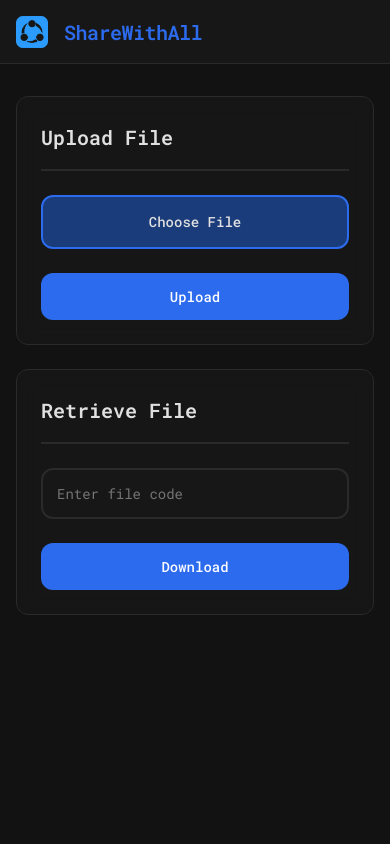
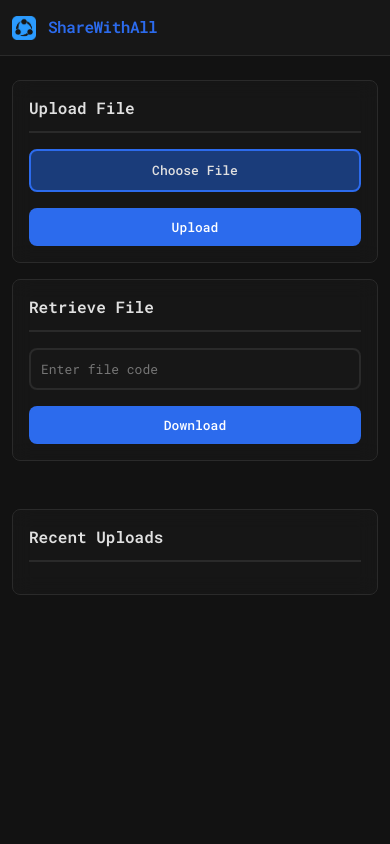
Before and after one commit to NorzOman/sharewithall, a Flask app: page / in a window 390 px wide. Run offline with Flask 3, Linux system fonts and the light colour scheme.

Commit message:
added recent uploads

```diff
--- a/app.py
+++ b/app.py
@@ -43,7 +43,21 @@ cleanup_thread.start()
 @app.route('/')
 def base():
     try:
-        return render_template('base.html')
+        all_files = []
+        current_time = time.time()
+
+        with files_lock:
+            for route_id, file_info in global_files.items():
+                is_expired = current_time - file_info['created_at'] > 900  # 15 minutes
+                if not is_expired:  # Only show non-expired files
+                    all_files.append({
+                        'route_id': route_id,
+                        'filename': file_info['filename'],
+                        'created_at': time.strftime('%Y-%m-%d %H:%M:%S', time.localtime(file_info['created_at'])),
+                        'expires_at': time.strftime('%Y-%m-%d %H:%M:%S', time.localtime(file_info['created_at'] + 900))
+                    })
+
+        return render_template('base.html', active_files=all_files)
     except Exception as e:
         return jsonify({'error': 'Failed to render template: ' + str(e)}), 500
 
@@ -124,32 +138,5 @@ def download(route_id):
         return jsonify({'error': 'Download failed: ' + str(e)}), 500
 
 
-@app.route('/admin', methods=['GET', 'POST'])
-def admin():
-    if request.method == 'POST':
-        password = request.form.get('password')
-
-        if password == ADMIN_PASSWORD:
-            all_files = []
-            current_time = time.time()
-
-            with files_lock:
-                for route_id, file_info in global_files.items():
-                    is_expired = current_time - file_info['created_at'] > 900  # 15 minutes
-                    all_files.append({
-                        'route_id': route_id,
-                        'filename': file_info['filename'],
-                        'created_at': time.strftime('%Y-%m-%d %H:%M:%S', time.localtime(file_info['created_at'])),
-                        'expires_at': time.strftime('%Y-%m-%d %H:%M:%S', time.localtime(file_info['created_at'] + 900)),
-                        'expired': is_expired
-                    })
-
-            return render_template('admin.html', active_files=all_files)
-        else:
-            return render_template('admin_login.html', error="Invalid password")
-
-    return render_template('admin_login.html')
-
-
 if __name__ == '__main__':
     app.run(debug=True)
--- a/templates/base.html
+++ b/templates/base.html
@@ -13,11 +13,11 @@
             --text-secondary: #A0A0A0;
             --background: #121212;
             --border: #2A2A2A;
-            --spacing: 16px;
-            --radius: 12px;
+            --spacing: 12px;
+            --radius: 8px;
             --success: #4CAF50;
-            --container-width: 1200px;
-            --header-height: 64px;
+            --container-width: 900px;
+            --header-height: 56px;
             --danger: #f44336;
         }
 
@@ -33,10 +33,11 @@
             font-family: 'Roboto Mono', monospace;
             background: var(--background);
             color: var(--text);
-            line-height: 1.6;
+            line-height: 1.4;
             min-height: 100vh;
             display: flex;
             flex-direction: column;
+            font-size: 14px;
         }
 
         .header {
@@ -55,7 +56,7 @@
             max-width: var(--container-width);
             height: 100%;
             margin: 0 auto;
-            padding: 0 24px;
+            padding: 0 16px;
             display: flex;
             align-items: center;
         }
@@ -63,12 +64,12 @@
         .logo {
             display: flex;
             align-items: center;
-            gap: 16px;
+            gap: 12px;
         }
 
         .logo img {
-            width: 32px;
-            height: 32px;
+            width: 24px;
+            height: 24px;
             transition: transform 0.3s ease;
         }
 
@@ -77,14 +78,14 @@
         }
 
         .logo h1 {
-            font-size: 24px;
+            font-size: 18px;
             font-weight: 600;
             color: var(--primary);
             letter-spacing: -0.5px;
         }
 
         .subtitle {
-            font-size: 14px;
+            font-size: 12px;
             color: var(--text-secondary);
             margin-left: auto;
             opacity: 0.8;
@@ -93,7 +94,7 @@
         main {
             margin-top: var(--header-height);
             flex: 1;
-            padding: 48px 24px;
+            padding: 32px 16px;
         }
 
         .container {
@@ -101,7 +102,7 @@
             margin: 0 auto;
             display: grid;
             grid-template-columns: 1fr 1fr;
-            gap: 48px;
+            gap: 32px;
             align-items: start;
         }
 
@@ -109,7 +110,7 @@
             background: rgba(26, 26, 26, 0.6);
             backdrop-filter: blur(10px);
             border-radius: var(--radius);
-            padding: 32px;
+            padding: 24px;
             border: 1px solid var(--border);
             transition: transform 0.3s ease, box-shadow 0.3s ease;
         }
@@ -120,17 +121,17 @@
         }
 
         .card-title {
-            font-size: 20px;
+            font-size: 16px;
             font-weight: 600;
-            margin-bottom: 24px;
+            margin-bottom: 16px;
             color: var(--text);
-            padding-bottom: 16px;
+            padding-bottom: 12px;
             border-bottom: 2px solid var(--border);
         }
 
         .file-input-container {
             position: relative;
-            margin-bottom: 24px;
+            margin-bottom: 16px;
         }
 
         input[type="file"] {
@@ -147,11 +148,11 @@
             display: flex;
             align-items: center;
             justify-content: center;
-            padding: 16px;
+            padding: 12px;
             background: var(--primary-light);
             color: var(--text);
             border-radius: var(--radius);
-            font-size: 16px;
+            font-size: 14px;
             font-weight: 500;
             transition: all 0.3s ease;
             border: 2px solid var(--primary);
@@ -165,12 +166,12 @@
 
         input[type="text"] {
             width: 100%;
-            padding: 16px;
+            padding: 12px;
             border: 2px solid var(--border);
             border-radius: var(--radius);
-            font-size: 16px;
+            font-size: 14px;
             font-family: inherit;
-            margin-bottom: 24px;
+            margin-bottom: 16px;
             transition: all 0.3s ease;
             background: rgba(26, 26, 26, 0.6);
             color: var(--text);
@@ -184,12 +185,12 @@
 
         .button {
             width: 100%;
-            padding: 16px;
+            padding: 12px;
             background: var(--primary);
             color: white;
             border: none;
             border-radius: var(--radius);
-            font-size: 16px;
+            font-size: 14px;
             font-weight: 500;
             font-family: inherit;
             cursor: pointer;
@@ -203,8 +204,8 @@
         }
 
         .code-display {
-            margin-top: 24px;
-            padding: 24px;
+            margin-top: 16px;
+            padding: 16px;
             background: var(--primary-light);
             border-radius: var(--radius);
             border: 2px solid var(--primary);
@@ -218,13 +219,13 @@
         }
 
         .code-title {
-            font-size: 14px;
+            font-size: 12px;
             color: var(--text-secondary);
-            margin-bottom: 12px;
+            margin-bottom: 8px;
         }
 
         .code-value {
-            font-size: 24px;
+            font-size: 20px;
             color: var(--text);
             font-weight: 600;
             word-break: break-all;
@@ -235,15 +236,64 @@
             color: var(--danger);
             background: rgba(244, 67, 54, 0.1);
             border: 1px solid var(--danger);
-            padding: 12px;
+            padding: 8px;
             border-radius: var(--radius);
-            margin-top: 16px;
+            margin-top: 12px;
             display: none;
+            font-size: 12px;
         }
 
         .error-message.visible {
             display: block;
             animation: slideUp 0.4s ease-out;
+        }
+
+        .recent-files {
+            margin-top: 32px;
+            grid-column: 1 / -1;
+        }
+
+        .files-list {
+            display: grid;
+            gap: 12px;
+            margin-top: 16px;
+        }
+
+        .file-item {
+            background: rgba(26, 26, 26, 0.6);
+            border: 1px solid var(--border);
+            border-radius: var(--radius);
+            padding: 12px;
+            display: flex;
+            align-items: center;
+            justify-content: space-between;
+            gap: 12px;
+        }
+
+        .file-info {
+            display: flex;
+            flex-direction: column;
+            gap: 4px;
+        }
+
+        .file-name {
+            font-weight: 500;
+            color: var(--text);
+            font-size: 14px;
+        }
+
+        .file-meta {
+            font-size: 12px;
+            color: var(--text-secondary);
+        }
+
+        .file-code {
+            padding: 6px 12px;
+            background: var(--primary-light);
+            border-radius: var(--radius);
+            color: var(--text);
+            font-weight: 500;
+            font-size: 14px;
         }
 
         @keyframes slideUp {
@@ -259,22 +309,22 @@
 
         @media (max-width: 1024px) {
             .container {
-                gap: 32px;
+                gap: 24px;
             }
         }
 
         @media (max-width: 768px) {
             .container {
                 grid-template-columns: 1fr;
-                gap: 24px;
+                gap: 16px;
             }
 
             .header-content {
-                padding: 0 16px;
+                padding: 0 12px;
             }
 
             .logo h1 {
-                font-size: 20px;
+                font-size: 16px;
             }
 
             .subtitle {
@@ -282,18 +332,31 @@
             }
 
             main {
-                padding: 32px 16px;
+                padding: 24px 12px;
             }
 
             .card {
-                padding: 24px;
+                padding: 16px;
             }
 
             .custom-file-input,
             input[type="text"],
             .button {
-                padding: 14px;
-                font-size: 14px;
+                padding: 10px;
+                font-size: 13px;
+            }
+
+            .file-item {
+                padding: 8px 12px;
+            }
+
+            .file-meta {
+                display: flex;
+                gap: 12px;
+            }
+
+            .file-meta br {
+                display: none;
             }
         }
     </style>
@@ -334,6 +397,23 @@
                     <button type="submit" class="button">Download</button>
                     <div id="downloadError" class="error-message"></div>
                 </form>
+            </div>
+
+            <div class="recent-files card">
+                <h2 class="card-title">Recent Uploads</h2>
+                <div class="files-list">
+                    {% for file in active_files %}
+                    <div class="file-item">
+                        <div class="file-info">
+                            <div class="file-name">{{ file.filename }}</div>
+                            <div class="file-meta">
+                                Expires: {{ file.expires_at }}
+                            </div>
+                        </div>
+                        <div class="file-code">{{ file.route_id }}</div>
+                    </div>
+                    {% endfor %}
+                </div>
             </div>
         </div>
     </main>
@@ -395,6 +475,9 @@
                     codeDisplay.classList.add('visible');
                     uploadError.classList.remove('visible');
 
+                    // Refresh page to show new upload in recent files
+                    setTimeout(() => window.location.reload(), 1500);
+
                 } catch (error) {
                     console.error('Error:', error);
                     uploadError.textContent = error.message;
```
